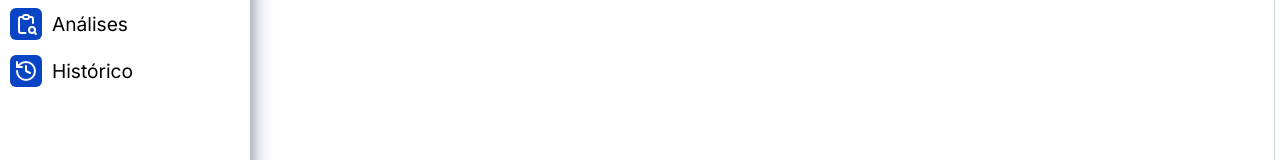
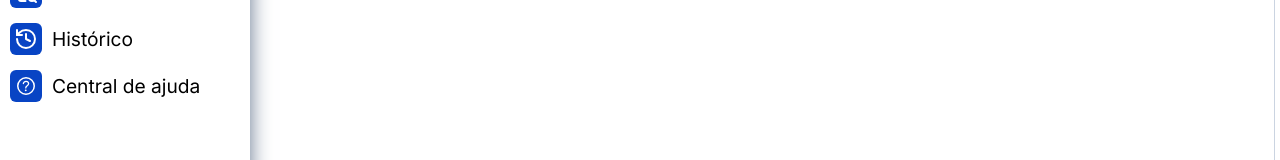
Before and after one commit to lucasgomesdacruz/sispar, a React (Vite) app: page /historico in a window 1280 px wide. Both pictures are taken after a click on the button 25 px from the left and 49 px from the top of the page. Shown: the part 524-684 px from the top of the page. Built offline with nearby package versions, Linux system fonts and the light colour scheme; no server answers.

Commit message:
feat: adiciona rota de helpdesk

```diff
--- a/src/App.jsx
+++ b/src/App.jsx
@@ -10,6 +10,7 @@ import Recuperar from "./pages/recuperarSenha/Recuperar.jsx";
 import Criar from "./pages/criarConta/Criar.jsx";
 import NotFound from "./pages/notFound/NotFound.jsx";
 import Perfil from "./pages/perfil/Perfil.jsx";
+import Helpdesk from "./pages/helpDesk/Helpdesk.jsx";
 
 
 const router = createBrowserRouter([
@@ -47,6 +48,10 @@ const router = createBrowserRouter([
       {
         path: "/perfil",
         element: <Perfil />
+      },
+      {
+        path: "/central-de-ajuda",
+        element: <Helpdesk />
       }
     ]
   },
--- a/src/components/navbar/Navbar.jsx
+++ b/src/components/navbar/Navbar.jsx
@@ -10,6 +10,7 @@ import { FaUserCircle } from "react-icons/fa";
 import styles from "./Navbar.module.scss";
 import { Link, useNavigate } from "react-router-dom";
 import Api from "../../Services/Api";
+import { IoHelpCircleOutline } from "react-icons/io5";
 
 function NavBar() {
     const navigate = useNavigate();
@@ -97,11 +98,19 @@ function NavBar() {
 
                     </li>
                     <li>
-                    <Link to="historico" onClick={closeMenu}>
-                        <span className={styles.containerIcon}><LuHistory /></span>
+                        <Link to="historico" onClick={closeMenu}>
+                            <span className={styles.containerIcon}><LuHistory /></span>
 
-                        <span className={collapsed ? styles.hidden : ""}>Histórico</span>
-                    </Link>
+                            <span className={collapsed ? styles.hidden : ""}>Histórico</span>
+                        </Link>
+
+                    </li>
+                    <li>
+                        <Link to="central-de-ajuda" onClick={closeMenu}>
+                            <span className={styles.containerIcon}><IoHelpCircleOutline /></span>
+
+                            <span className={collapsed ? styles.hidden : ""}>Central de ajuda</span>
+                        </Link>
 
                     </li>
                 </ul>
```
